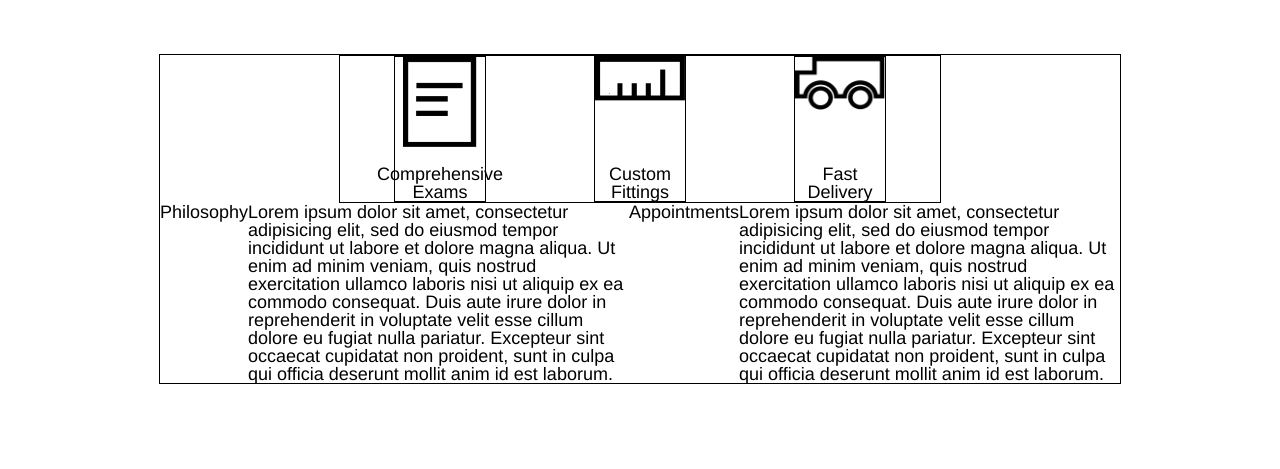
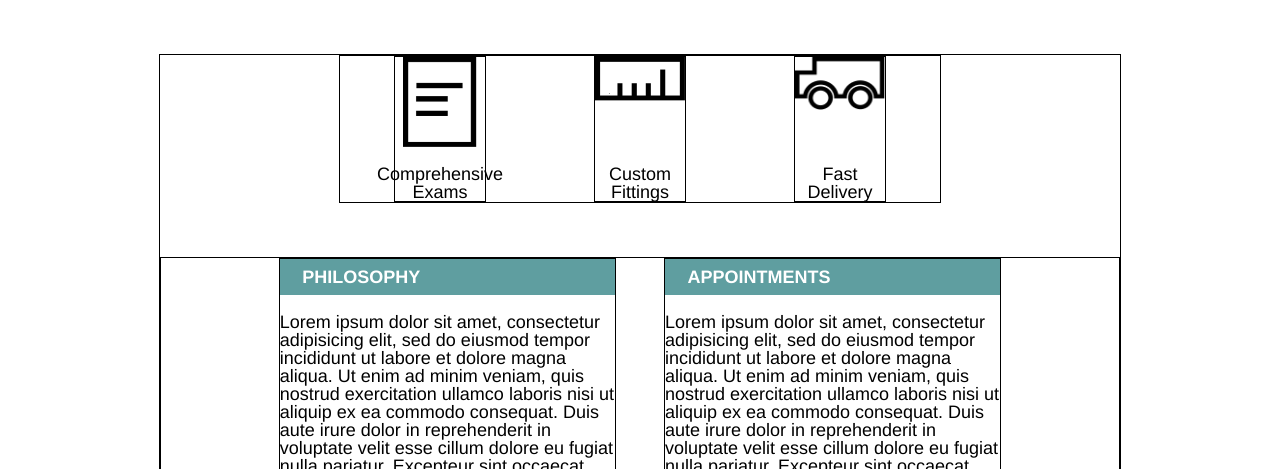
Before and after one commit to Cupcake288/tortoiseshelloptics, a plain HTML site: page index.html in a window 1280 px wide. Shown: the part 526-995 px from the top of the page. Drawn offline with Linux system fonts and the light colour scheme.

Commit message:
Style info-section

```diff
--- a/index.html
+++ b/index.html
@@ -49,10 +49,14 @@
       </div>
       <!--Conpany info section-->
       <div class="info-section">
-        <h4 class="description">Philosophy</h4>
-        <p class="info-text">Lorem ipsum dolor sit amet, consectetur adipisicing elit, sed do eiusmod tempor incididunt ut labore et dolore magna aliqua. Ut enim ad minim veniam, quis nostrud exercitation ullamco laboris nisi ut aliquip ex ea commodo consequat. Duis aute irure dolor in reprehenderit in voluptate velit esse cillum dolore eu fugiat nulla pariatur. Excepteur sint occaecat cupidatat non proident, sunt in culpa qui officia deserunt mollit anim id est laborum.</p>
-        <h4 class="description">Appointments</h4>
-        <p class="info-text">Lorem ipsum dolor sit amet, consectetur adipisicing elit, sed do eiusmod tempor incididunt ut labore et dolore magna aliqua. Ut enim ad minim veniam, quis nostrud exercitation ullamco laboris nisi ut aliquip ex ea commodo consequat. Duis aute irure dolor in reprehenderit in voluptate velit esse cillum dolore eu fugiat nulla pariatur. Excepteur sint occaecat cupidatat non proident, sunt in culpa qui officia deserunt mollit anim id est laborum.</p>
+        <div class="info-element">
+          <h4 class="description">Philosophy</h4>
+          <p class="info-text">Lorem ipsum dolor sit amet, consectetur adipisicing elit, sed do eiusmod tempor incididunt ut labore et dolore magna aliqua. Ut enim ad minim veniam, quis nostrud exercitation ullamco laboris nisi ut aliquip ex ea commodo consequat. Duis aute irure dolor in reprehenderit in voluptate velit esse cillum dolore eu fugiat nulla pariatur. Excepteur sint occaecat cupidatat non proident, sunt in culpa qui officia deserunt mollit anim id est laborum.</p>
+        </div>
+        <div class="info-element">
+          <h4 class="description">Appointments</h4>
+          <p class="info-text">Lorem ipsum dolor sit amet, consectetur adipisicing elit, sed do eiusmod tempor incididunt ut labore et dolore magna aliqua. Ut enim ad minim veniam, quis nostrud exercitation ullamco laboris nisi ut aliquip ex ea commodo consequat. Duis aute irure dolor in reprehenderit in voluptate velit esse cillum dolore eu fugiat nulla pariatur. Excepteur sint occaecat cupidatat non proident, sunt in culpa qui officia deserunt mollit anim id est laborum.</p>
+        </div>
       </div>
     </div>
     <!--Footer section-->
--- a/resources/css/style.css
+++ b/resources/css/style.css
@@ -97,17 +97,35 @@ h1{
 .info-section{
   margin: auto;
   display: flex;
+  justify-content: center;
+  margin-top: 3rem;
+}
+.info-element{
+  max-width: 35%;
+  margin: 0 2.5%;
+}
+h4{
+  background-color: cadetblue;
+  padding: 0.5rem 1.25rem;
+  color: white;
+  text-transform: uppercase;
+  font-size: 1rem;
+  font-weight: bold;
+}
+p{
+  margin-top: 1rem;
 }
 /*Footer section*/
 .footer.container{
   position: relative;
   top: -4rem;
+  margin-top: 5rem;
 }
 
 
 
 
 black borders
-div, header, .footer, nav, .container, .features, .feature {
+div, header, .footer, nav, .container, .features, .feature, .info-element, .info-section {
   border: solid black 1px;
 }
```
